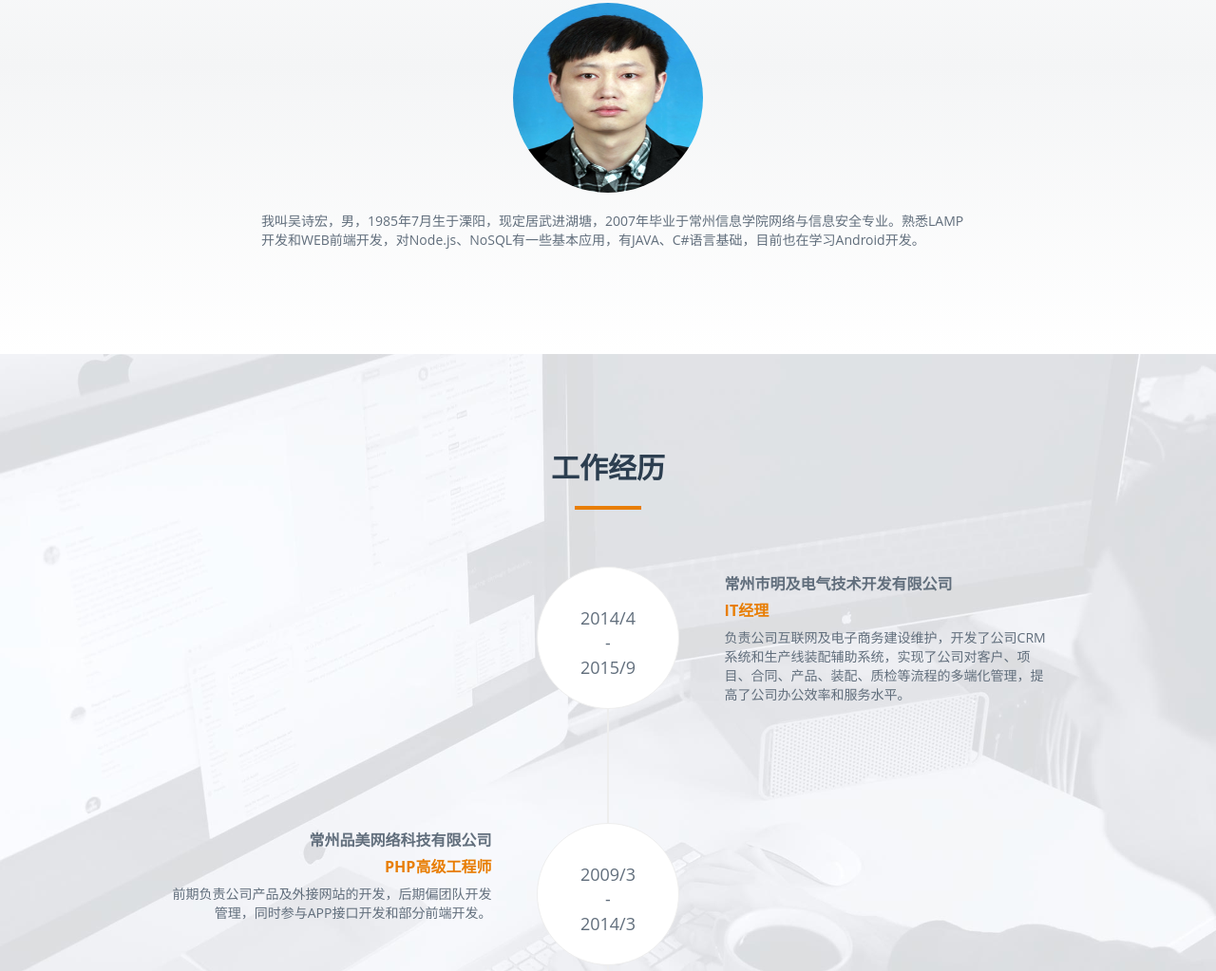
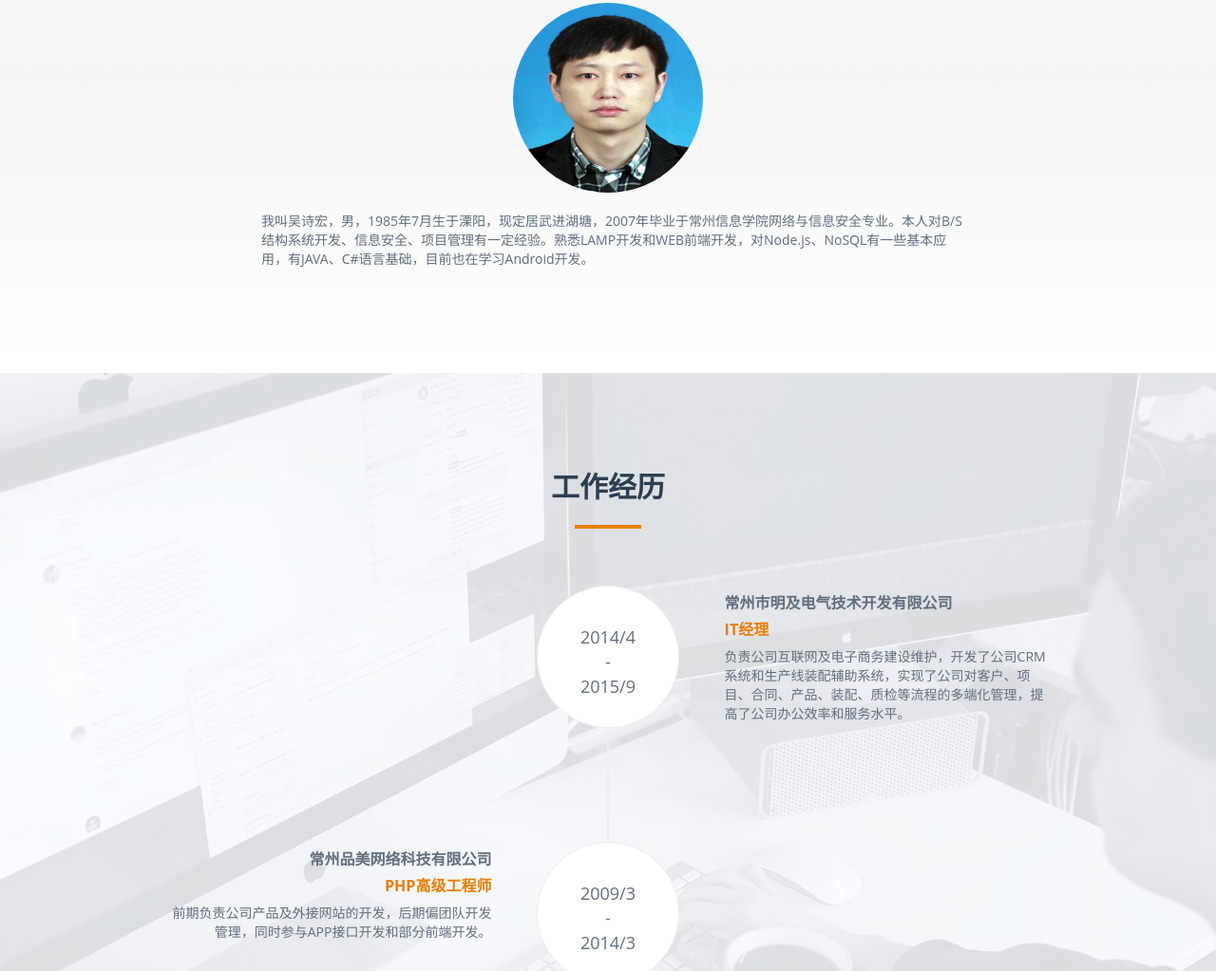
Before and after one commit to hardywalker/hardywalker.github.io, a plain HTML site: page index.html in a window 1280 px wide. Shown: the part 1085-2108 px from the top of the page at 95% size. Drawn offline with Linux system fonts and the light colour scheme; a web font is replaced by a local one.

Commit message:
Signed-off-by: hardywalker <hardywalker@163.com>

```diff
--- a/index.html
+++ b/index.html
@@ -88,7 +88,7 @@
       <div class="col-md-12 text-center"><img src="img/about.jpg" class="img-responsive"></div>
       <div class="col-md-8 col-md-offset-2">
         <div class="about-text">
-          <p>我叫吴诗宏，男，1985年7月生于溧阳，现定居武进湖塘，2007年毕业于常州信息学院网络与信息安全专业。熟悉LAMP开发和WEB前端开发，对Node.js、NoSQL有一些基本应用，有JAVA、C#语言基础，目前也在学习Android开发。</p>
+          <p>我叫吴诗宏，男，1985年7月生于溧阳，现定居武进湖塘，2007年毕业于常州信息学院网络与信息安全专业。本人对B/S结构系统开发、信息安全、项目管理有一定经验。熟悉LAMP开发和WEB前端开发，对Node.js、NoSQL有一些基本应用，有JAVA、C#语言基础，目前也在学习Android开发。</p>
           <!--<p class="text-center"><a class="btn btn-primary" href="#"><i class="fa fa-download"></i> 下载简历</a></p>-->
         </div>
       </div>
```
